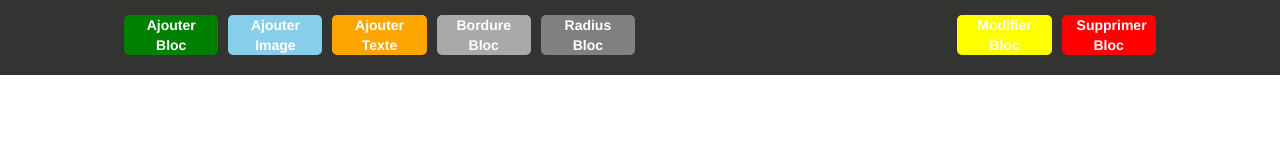
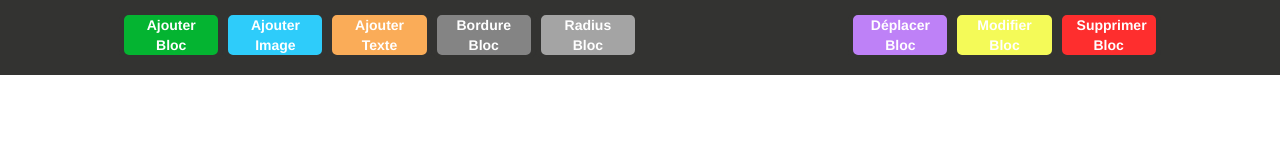
Before and after one commit to Alfeo/Wiremaker, a plain HTML site: page index.html in a window 1280 px wide. Drawn offline with Linux system fonts and the light colour scheme.

Commit message:
Fonctionnel / Problème id

```diff
--- a/css/custom.css
+++ b/css/custom.css
@@ -22,37 +22,42 @@
 
 #but1
 {
-	background-color:green;
+	background-color:#04B431;
 }
 
 #but2
 {
-	background-color:skyblue;
+	background-color:#2ECCFA;
 }
 
 #but3
 {
-	background-color:orange;
+	background-color:#FAAC58;
 }
 
 #but4
 {
-	background-color:darkgrey;
+	background-color:#848484;
 }
 
 #but5
 {
-	background-color:grey;
+	background-color:#A4A4A4;
 }
 
 #but6
 {
-	background-color:yellow;
+	background-color:#BE81F7;
 }
 
 #but7
 {
-	background-color:red;
+	background-color:#F4FA58;
+}
+
+#but8
+{
+	background-color:#FE2E2E;
 }
 
 .item
--- a/index.html
+++ b/index.html
@@ -25,10 +25,13 @@
 			<div class="button col-md-1" id="but5">
 				<p><strong>Radius Bloc</strong></p>
 			</div>
-			<div class="button col-md-1 col-md-offset-3" id="but6">
+			<div class="button col-md-1 col-md-offset-2" id="but6">
+				<p><strong>Déplacer Bloc</strong></p>
+			</div>
+			<div class="button col-md-1" id="but7">
 				<p><strong>Modifier Bloc</strong></p>
 			</div>
-			<div class="button col-md-1" id="but7">
+			<div class="button col-md-1" id="but8">
 				<p><strong>Supprimer Bloc</strong></p>
 			</div>
 		</div>
--- a/script/script.js
+++ b/script/script.js
@@ -1,7 +1,6 @@
 $(document).ready(function()
 {
 	var i = 0;
-
 	$("#but1").click(function()
 	{
 		i = i + 1;
@@ -36,6 +35,12 @@ $(document).ready(function()
 
 	$("#but6").click(function()
 	{
+		var setnum = prompt("Entrez le numéro du bloc à déplacer :");
+		i = setnum;
+	});
+
+	$("#but7").click(function()
+	{
 		var modblock = prompt("Entrez le numéro du bloc à modifier :");
 		var modhaut = prompt("Entrez la hauteur de votre bloc :");
 		var modlarg = prompt("Entrez la largeur de votre bloc :");
@@ -45,7 +50,7 @@ $(document).ready(function()
 		$("#bloc"+modblock).css("background-color", modcolor);
 	});
 
-	$("#but7").click(function()
+	$("#but8").click(function()
 	{
 		var del = prompt("Entre le numéro du bloc à supprimer :");
 		$("#bloc"+del).remove();
```
Also changed, not shown: 2 other files.
